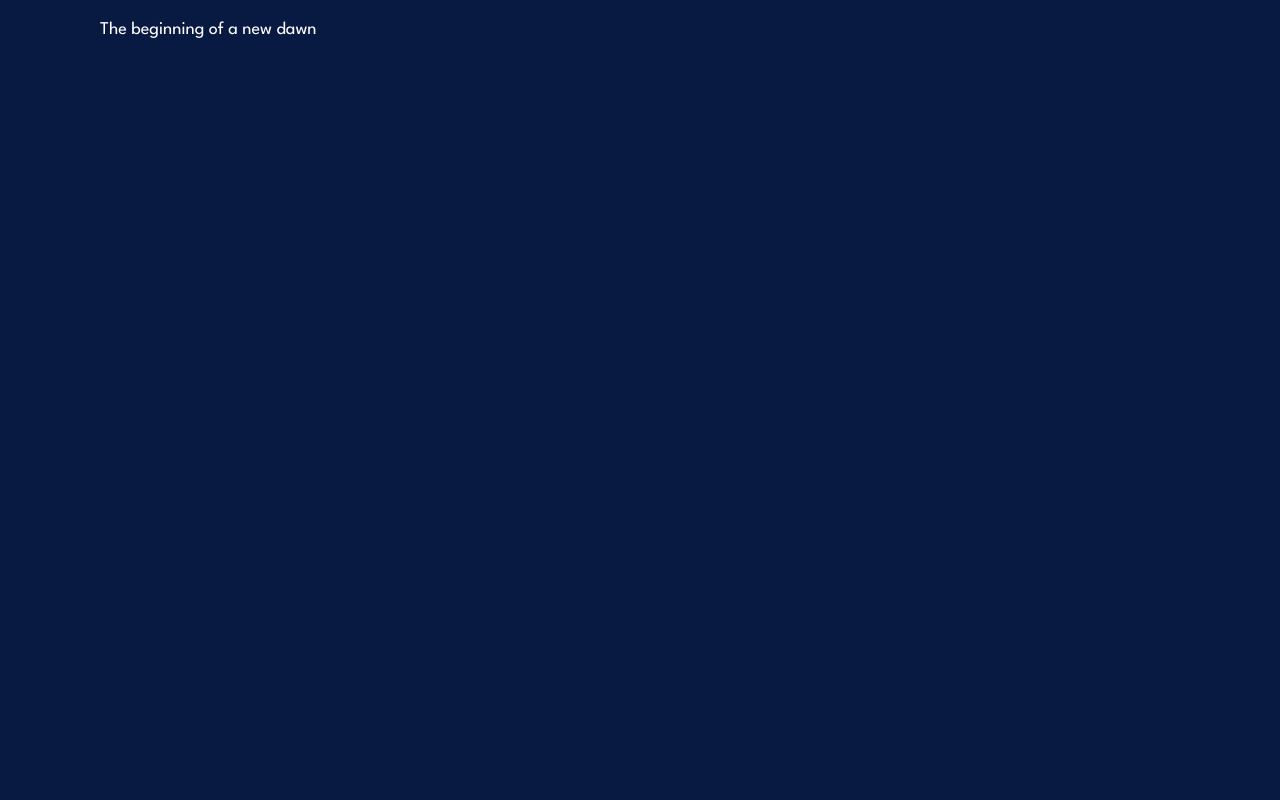
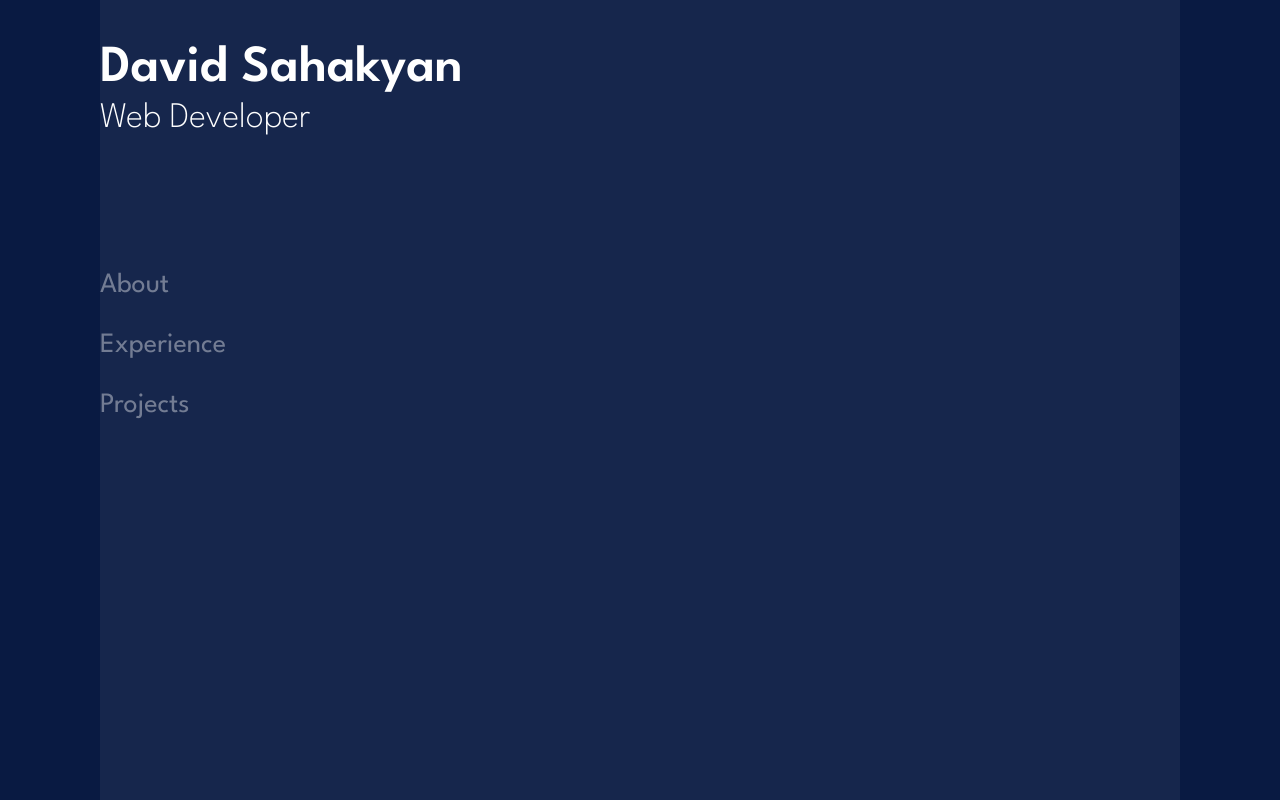
Before and after one commit to davsahakyan/davsahakyan.com, a Vue app: page / in a window 1280 px wide. Built offline with nearby package versions, Linux system fonts and the light colour scheme.

Commit message:
Created Sidebar component, definded styles for heading and menu

```diff
--- a/src/App.vue
+++ b/src/App.vue
@@ -1,19 +1,22 @@
 <script setup>
+import LeftSidebar from './components/LeftSidebar.vue';
+
 </script>
 
 <template>
-  <div id="container">
-    <div>The beginning of a new dawn</div>
-  </div>
+  <header id="container">
+    <div id="sidebar">
+      <LeftSidebar />
+    </div>
+  </header>
 </template>
 
 <style scoped>
-header {
-  line-height: 1.5;
-}
+  #sidebar {
+    width: max-content;
+    display: flex;
+    flex-direction: column;
+    justify-content: space-between;
+  }
 
-.logo {
-  display: block;
-  margin: 0 auto 2rem;
-}
 </style>
--- a/src/assets/main.css
+++ b/src/assets/main.css
@@ -10,19 +10,16 @@ body {
   max-width: 1280px;
   width: 100%;
   margin: 0 auto;
-  padding: 1rem ;
+  padding: 0 1rem ;
   min-height: 100vh;
 }
 
 #container {
   max-width: 1080px;
   margin: 0 auto;
+  background-color: rgba(255, 255, 255, 0.05);
+  min-height: 100vh;
+  padding-top: 6vh;
+  padding-bottom: 6vh;
+  position: sticky;
 }
-
-a,
-.green {
-  text-decoration: none;
-  color: hsla(160, 100%, 37%, 1);
-  transition: 0.4s;
-  padding: 3px;
-}
--- /dev/null
+++ b/src/components/LeftSidebar.vue
@@ -0,0 +1,82 @@
+<script setup>
+import { ref } from 'vue';
+
+
+const list = ref([
+  {
+    "section": "about",
+    "text": "About"
+  },
+  {
+    "section": "experience",
+    "text": "Experience"
+  },
+  {
+    "section": "projects",
+    "text": "Projects"
+  }
+]);
+
+const listRefs = ref([]);
+
+</script>
+
+<template>
+  <div>
+    <div id="heading">
+      <div id="name">David Sahakyan</div>
+      <div id="position">Web Developer</div>
+    </div>
+
+    <nav id="menu">
+      <ul id="menu_list">
+        <li v-for="litem in list" :key="litem.section" :class="litem.section" ref="listRefs">
+          {{ litem.text }}
+        </li>
+      </ul>
+    </nav>
+
+  </div>
+  <div id="socials">
+    <div class="social"></div>
+    <div class="social"></div>
+    <div class="social"></div>
+    <div class="social"></div>
+  </div>
+</template>
+
+<style scoped>
+#heading #name {
+  font-size: 52px;
+  font-weight: 600;
+  line-height: 0.8;
+}
+
+#heading #position {
+  font-size: 36px;
+  font-weight: 200;
+}
+
+ul#menu_list {
+  list-style-type: none;
+}
+
+ul#menu_list {
+  padding: 0;
+  padding-top: 6em;
+}
+
+ul#menu_list li {
+  font-size: 28px;
+  color: var(--d-white-o-40);
+  transition: .5s ease;
+  transform-origin: left bottom;
+  height: 60px;
+  line-height: 60px;
+}
+
+ul#menu_list li.active {
+  font-size: 40px;
+  color: var(--d-white);
+}
+</style>
```
Also changed, not shown: 1 other file (tests, documents, lock files or other folders).
